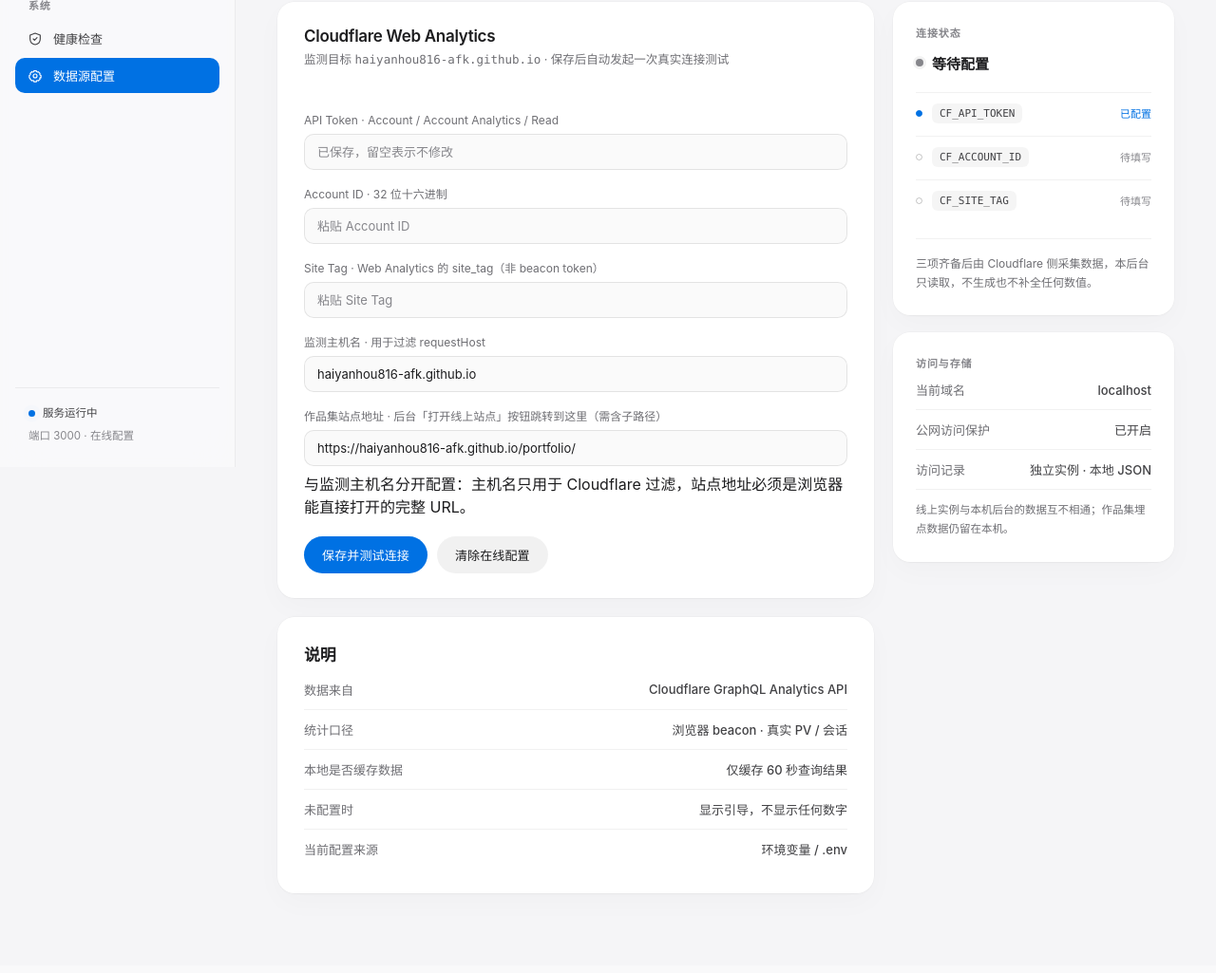
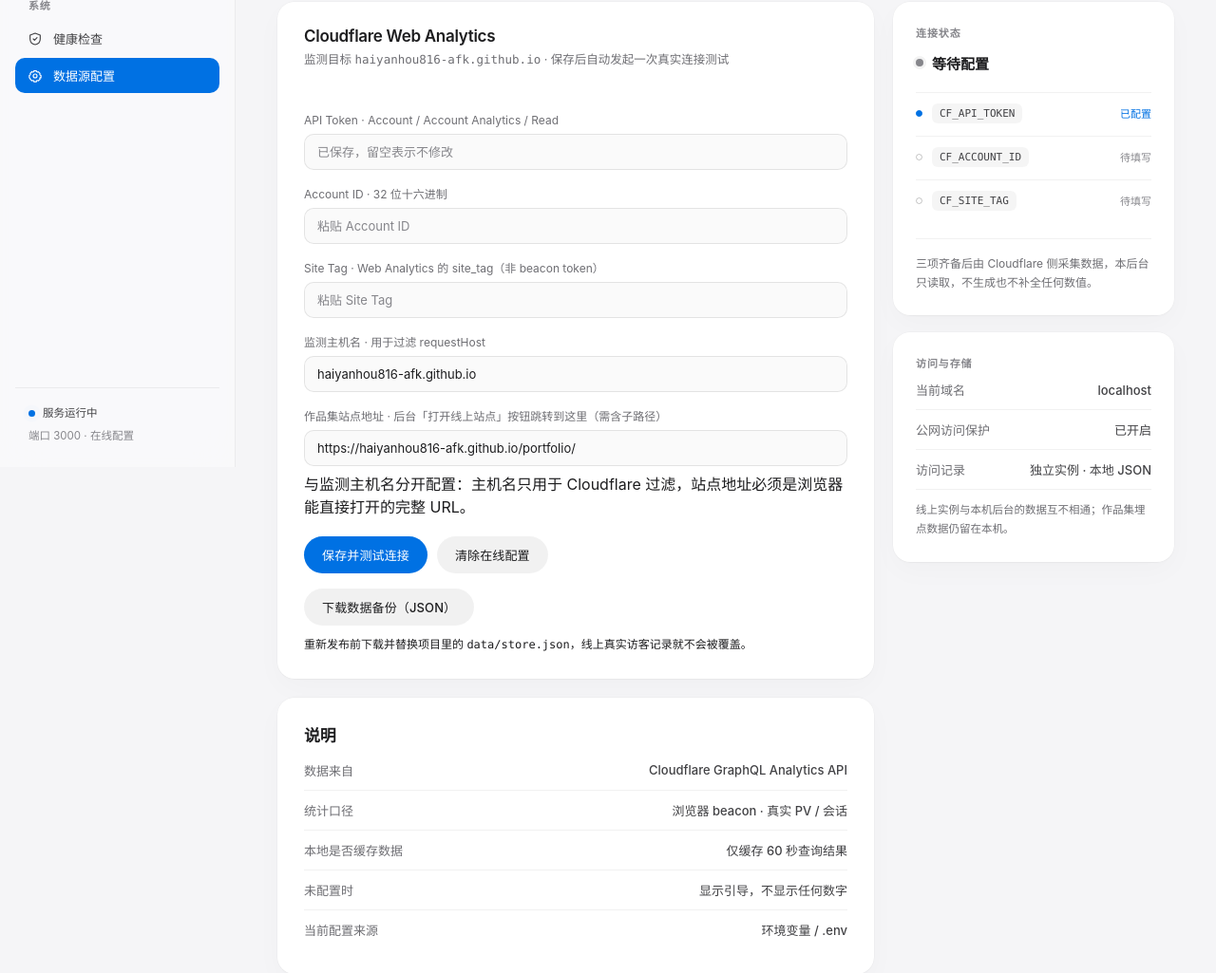
Before and after one commit to haiyanhou816-afk/portfolio, a Node server app: page /setup in a window 1280 px wide. Shown: the part 308-1333 px from the top of the page at 95% size. Before the commit the page ends 1250 px from the top, so only its background shows below. Run offline with Node 20, Linux system fonts and the light colour scheme; some libraries are stand-ins or nearby versions.

Commit message:
feat: 新增受密码保护的 store 导出接口，避免重新发布覆盖线上访客数据

```diff
--- a/index.js
+++ b/index.js
@@ -603,6 +603,21 @@ app.post('/api/releases', (req, res) => {
     res.status(201).json({ ok: true, release: doc, total: store.releases.length });
   } catch (err) { res.status(400).json({ ok: false, error: err.message }); }
 });
+/* 数据备份：发布平台重新发布时会用本地 data/store.json 覆盖线上运行时数据。
+   发布前先 GET 此接口、把返回体写回项目里的 data/store.json，再发布就不会丢访客记录。
+   返回结构与 loadFile() 完全一致，可直接当 store.json 用；接口受访问密码保护（含 IP，不公开）。 */
+app.get('/api/store/export', (req, res) => {
+  res.setHeader('Cache-Control', 'no-store');
+  const stamp = new Date().toISOString().replace(/[-:T]/g, '').slice(0, 12);
+  res.setHeader('Content-Disposition', 'attachment; filename="monitor-store-' + stamp + '.json"');
+  res.setHeader('X-Exported-At', new Date().toISOString());
+  res.json({
+    visits: store.visits,
+    users: store.users,
+    requests: store.requests,
+    releases: store.releases
+  });
+});
 /* Cloudflare Worker / 边缘函数转发的原始请求日志：让静态站点上不执行 JS 的爬虫也能被抓到 */
 app.post('/api/edge-log', (req, res) => {
   const b = ingestBody(req);
--- a/views/setup.ejs
+++ b/views/setup.ejs
@@ -92,6 +92,10 @@
           </div>
           <div class="form-msg" id="configMsg" hidden></div>
         </form>
+        <div style="margin-top:16px;display:flex;align-items:center;gap:10px;flex-wrap:wrap">
+          <a class="btn ghost" href="/api/store/export">下载数据备份（JSON）</a>
+          <span style="font-size:12px;line-height:1.6">重新发布前下载并替换项目里的 <code>data/store.json</code>，线上真实访客记录就不会被覆盖。</span>
+        </div>
       </section>
 
       <section class="panel" style="margin-top:20px">
```
